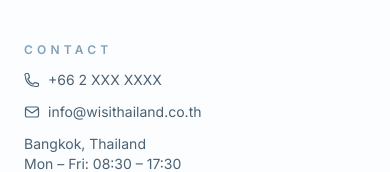
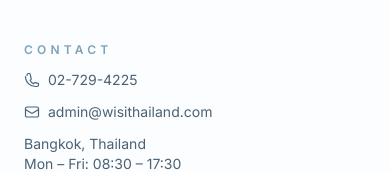
Before and after one commit to IthChanakijkamjorn/WISI-THAILAND, a Next.js app: page / in a window 390 px wide. Shown: the part 3590-3762 px from the top of the page. Built offline with nearby package versions, Linux system fonts and the light colour scheme.

Commit message:
Update footer contact info: email admin@wisithailand.com and phone 02-729-4225

```diff
--- a/src/app/_components/site-footer.js
+++ b/src/app/_components/site-footer.js
@@ -23,22 +23,22 @@ export default function SiteFooter() {
           <div className="flex flex-col gap-3">
             <p className="text-xs font-semibold uppercase tracking-[0.35em] text-[#004874]/50">Contact</p>
             <a
-              href="tel:+6621234567"
+              href="tel:0227294225"
               className="flex items-center gap-2 text-sm text-[#4A6274] transition hover:text-[#004874]"
             >
               <svg className="h-4 w-4 shrink-0" fill="none" stroke="currentColor" strokeWidth={1.8} viewBox="0 0 24 24">
-                <path strokeLinecap="round" strokeLinejoin="round" d="M2.25 6.75c0 8.284 6.716 15 15 15h2.25a2.25 2.25 0 0 0 2.25-2.25v-1.372c0-.516-.351-.966-.852-1.091l-4.423-1.106c-.44-.11-.902.055-1.173.417l-.97 1.293c-.282.376-.769.542-1.21.38a12.035 12.035 0 0 1-7.143-7.143c-.162-.441.004-.928.38-1.21l1.293-.97c.363-.271.527-.734.417-1.173L6.963 3.102a1.125 1.125 0 0 0-1.091-.852H3.72a2.25 2.25 0 0 0-2.25 2.25v.75" />
+                <path strokeLinecap="round" strokeLinejoin="round" d="M2.25 6.75c0 8.284 6.716 15 15 15h2.25a2.25 2.25 0 0 0 2.25-2.25v-1.372c0-.516-.351-.966-.852-1.091l-4.423-1.106c-.44-.11-.902.055-1.173.417l-.97 1.293c-2.29-1.086-4.147-2.943-5.233-5.233l1.293-.97c.362-.271.527-.734.417-1.173L9.213 3.102a1.125 1.125 0 0 0-1.091-.852H6.75A2.25 2.25 0 0 0 4.5 4.5v.75" />
               </svg>
-              +66 2 XXX XXXX
+              02-729-4225
             </a>
             <a
-              href="mailto:info@wisithailand.co.th"
+              href="mailto:admin@wisithailand.com"
               className="flex items-center gap-2 text-sm text-[#4A6274] transition hover:text-[#004874]"
             >
               <svg className="h-4 w-4 shrink-0" fill="none" stroke="currentColor" strokeWidth={1.8} viewBox="0 0 24 24">
-                <path strokeLinecap="round" strokeLinejoin="round" d="M21.75 6.75v10.5a2.25 2.25 0 0 1-2.25 2.25h-15a2.25 2.25 0 0 1-2.25-2.25V6.75m19.5 0A2.25 2.25 0 0 0 19.5 4.5h-15a2.25 2.25 0 0 0-2.25 2.25m19.5 0-9.75 6.75L2.25 6.75" />
+                <path strokeLinecap="round" strokeLinejoin="round" d="M21.75 6.75v10.5a2.25 2.25 0 0 1-2.25 2.25h-15a2.25 2.25 0 0 1-2.25-2.25V6.75m19.5 0A2.25 2.25 0 0 0 19.5 4.5h-15a2.25 2.25 0 0 0-2.25 2.25m19.5 0v.243a2.25 2.25 0 0 1-1.07 1.916l-7.5 4.615a2.25 2.25 0 0 1-2.36 0L3.32 8.91a2.25 2.25 0 0 1-1.07-1.916V6.75" />
               </svg>
-              info@wisithailand.co.th
+              admin@wisithailand.com
             </a>
             <p className="text-sm text-[#4A6274]">Bangkok, Thailand<br />Mon – Fri: 08:30 – 17:30</p>
           </div>
```
